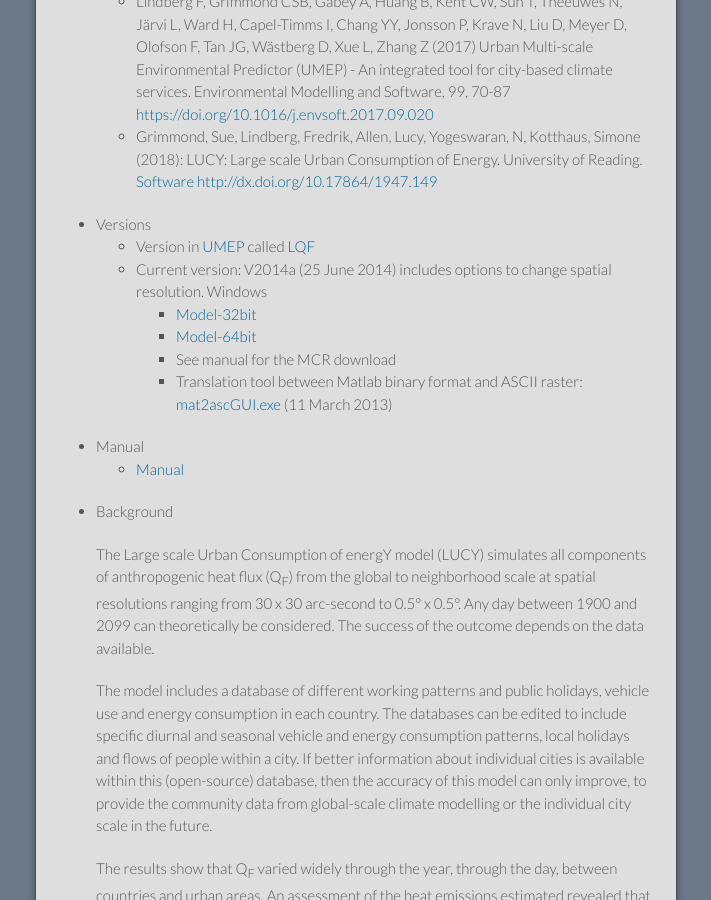
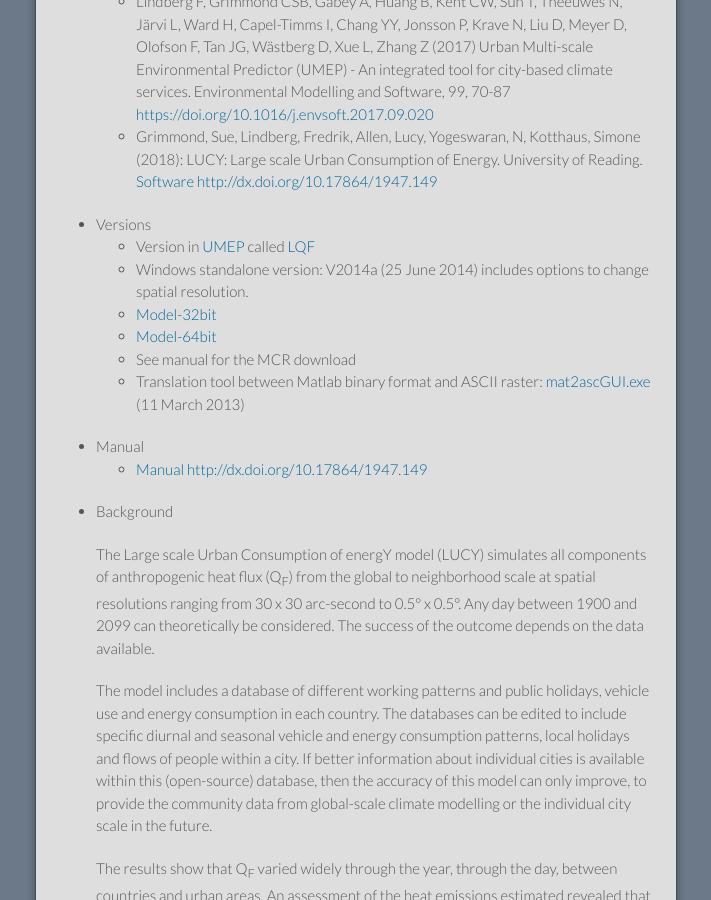
Before and after one commit to Urban-Meteorology-Reading/Urban-Meteorology-Reading.github.io, a Jekyll site: the page built from LUCY.md, in a window 1280 px wide and 900 px high, scrolled down 581 px. Shown: the whole window, without its empty margins (284-995 px from the left). Built offline with Jekyll 4.4.1, drawn with Linux system fonts in a browser that asks for light colours.

Commit message:
Update LUCY.md

```diff
--- a/LUCY.md
+++ b/LUCY.md
@@ -22,8 +22,7 @@ are scarce Theoretical and Applied Climatology [https://link.springer.com/articl
 
 * Versions
    * Version in [UMEP](https://umep-docs.readthedocs.io) called [LQF](http://umep-docs.readthedocs.io/en/latest/OtherManuals/LQF_Manual.html#lqf-manual)
-   * Current version: V2014a (25 June 2014) includes options to change spatial resolution.
-   Windows
+   *   Windows standalone version: V2014a (25 June 2014) includes options to change spatial resolution.
      * [Model-32bit](http://researchdata.reading.ac.uk/149/3/LUCYSetup32bit.exe.zip)
      * [Model-64bit](http://researchdata.reading.ac.uk/149/2/LUCYSetup64bit.exe.zip)
      * See manual for the MCR download
@@ -31,7 +30,7 @@ are scarce Theoretical and Applied Climatology [https://link.springer.com/articl
 
 
 * Manual
-   *  [Manual](http://dx.doi.org/10.17864/1947.149)
+   *  [Manual http://dx.doi.org/10.17864/1947.149](http://dx.doi.org/10.17864/1947.149)
 
 * Background
 
```
